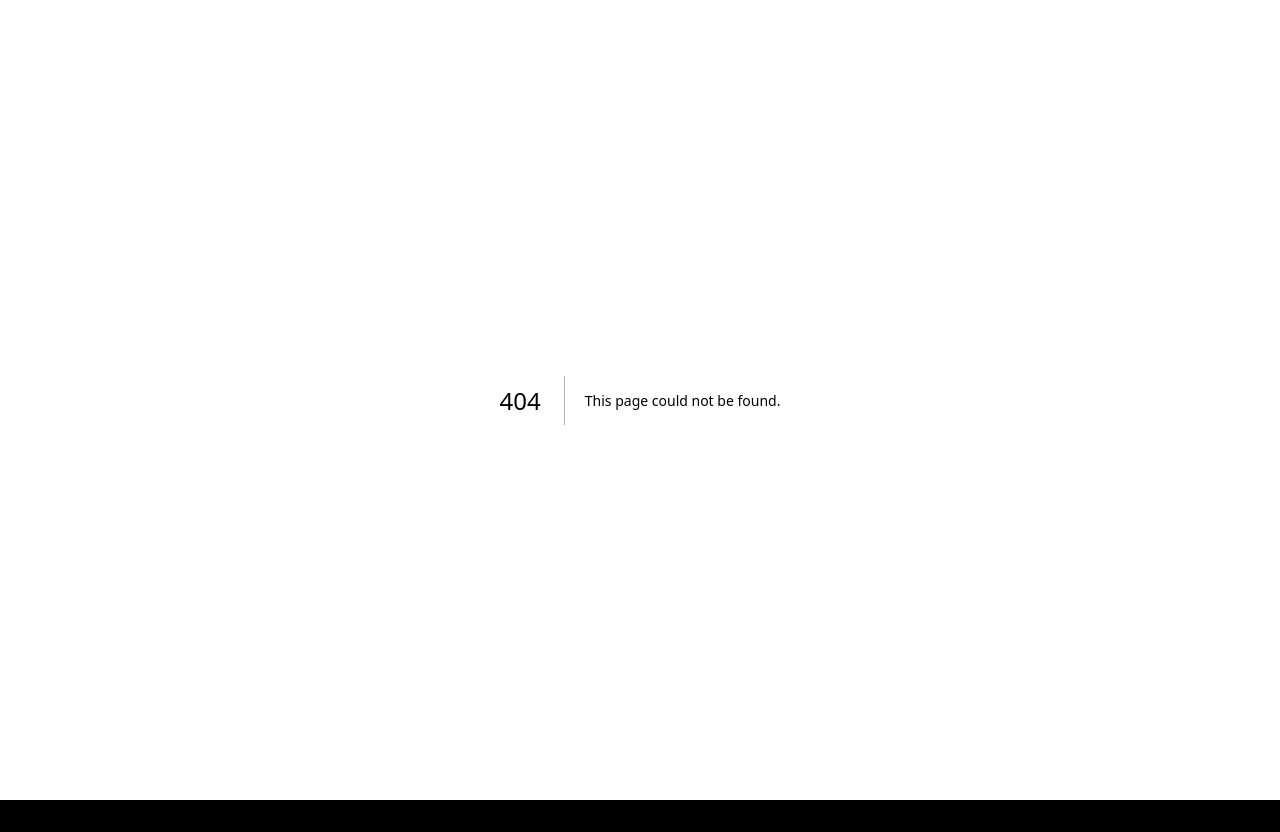
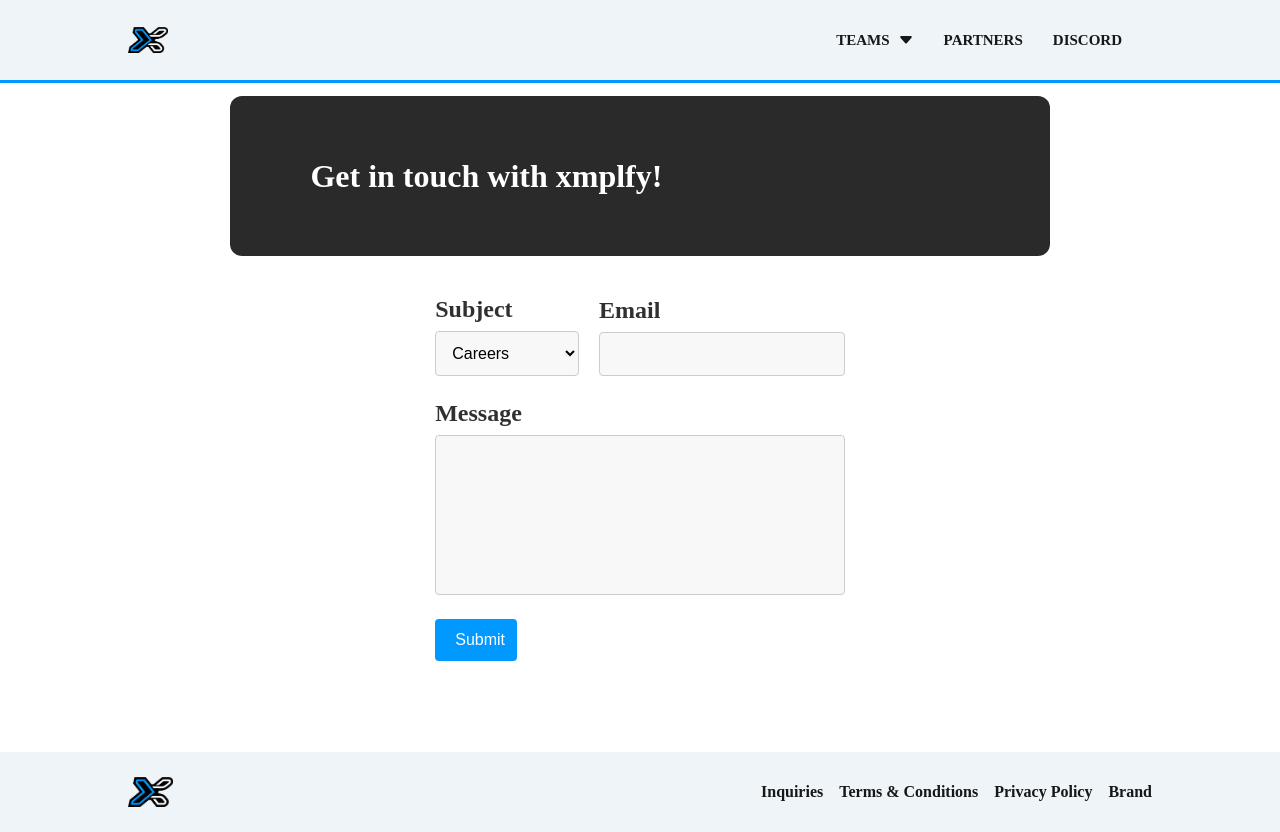
Before and after one commit to KodiakAgency/xmplfy2024, a Next.js app: page /inquiries in a window 1280 px wide. Before the commit this address had no page. Before the commit the page ends 800 px from the top, so only its background shows below. Built offline with nearby package versions, Linux system fonts and the light colour scheme.

Commit message:
inquires page with discord hook

```diff
--- /dev/null
+++ b/src/pages/inquiries.tsx
@@ -0,0 +1,155 @@
+import Layout from "../components/Layout";
+
+import React, { Component } from "react";
+
+class inquiries extends Component {
+	constructor(props) {
+		super(props);
+		this.state = {
+			subject: "Careers",
+			message: "",
+			email: "",
+		};
+		this.webhookUrl =
+			"https://discord.com/api/webhooks/1158619139502522398/3xCgAREgAdYIzzegEo0PAO5hVW4KZ7z9v1moDbiwWVYK_-dc237lqHQcfD-Uexq8-g_g";
+	}
+
+	handleSubmit = async (e) => {
+		e.preventDefault();
+
+		if (!this.state.message.trim()) {
+			alert("Please enter a message.");
+			return;
+		}
+
+		try {
+			const response = await fetch(this.webhookUrl, {
+				method: "POST",
+				headers: {
+					"Content-Type": "application/json",
+				},
+				body: JSON.stringify({
+					username: this.state.email || "Anonymous", // Use the email as the sender's name, or 'Anonymous' if no email provided
+					embeds: [
+						{
+							title: `Subject: ${this.state.subject}\nEmail:  ${
+								this.state.email || "N/A"
+							}`,
+							description: this.state.message,
+							color: 0x007bff, // Change to your desired embed color (hex)
+						},
+					],
+				}),
+			});
+
+			if (response.ok) {
+				this.setState({
+					subject: "General Inquiry",
+					message: "",
+					email: "",
+				});
+			} else {
+				console.error("Failed to send message to Discord.");
+			}
+		} catch (error) {
+			console.error("Error sending message:", error);
+		}
+	};
+
+	render() {
+		return (
+			<Layout>
+				<div className="inquiries_container">
+					<div className="inquiries">
+						<div className="teamPage__body">
+							<h1>Get in touch with xmplfy!</h1>
+						</div>
+						<div className="form">
+							<form onSubmit={this.handleSubmit}>
+								<div className="flex">
+									<div className="subject">
+										<label
+											htmlFor="subject"
+											className="grey bolded">
+											Subject
+										</label>
+										<select
+											id="subject"
+											required
+											name="subject"
+											value={this.state.subject}
+											onChange={(e) =>
+												this.setState({
+													subject: e.target.value,
+												})
+											}>
+											<option value="Careers">
+												Careers
+											</option>
+											<option value="Partnerships">
+												Partnerships
+											</option>
+											<option value="Become A Player">
+												Become A Player
+											</option>
+											<option value="Become A Content Creator">
+												Become A Content Creator
+											</option>
+											<option value="Other">Other</option>
+											{/* Add more subject options as needed */}
+										</select>
+									</div>
+									<div className="email">
+										<label
+											htmlFor="email"
+											className="grey bolded">
+											Email
+										</label>
+										<input
+											type="email"
+											id="email"
+											name="email"
+											required
+											value={this.state.email}
+											onChange={(e) =>
+												this.setState({
+													email: e.target.value,
+												})
+											}
+										/>
+									</div>
+								</div>
+
+								<div className="message">
+									<label
+										htmlFor="message"
+										className="grey bolded">
+										Message
+									</label>
+									<textarea
+										required
+										id="message"
+										name="message"
+										value={this.state.message}
+										onChange={(e) =>
+											this.setState({
+												message: e.target.value,
+											})
+										}
+										rows={4}
+										cols={50}
+									/>
+								</div>
+								<div className="submitmsg">
+									<button type="submit">Submit</button>
+								</div>
+							</form>
+						</div>
+					</div>
+				</div>
+			</Layout>
+		);
+	}
+}
+
+export default inquiries;
--- /dev/null
+++ b/src/styles/components/_inquiries.scss
@@ -0,0 +1,192 @@
+.inquiries_container {
+	background-color: #ffffff;
+	min-height: calc(100vh - 16vh);
+	display: flex;
+	justify-content: center;
+	color: #000000;
+}
+
+.inquiries {
+	width: 80%;
+	height: 100%;
+	justify-content: center;
+
+	.teamPage__body {
+		display: flex;
+		align-items: center;
+		height: 10vh;
+		margin: 2vh auto auto auto;
+		color: #ffffff;
+	}
+}
+
+.form {
+	display: flex;
+	justify-content: center;
+	flex-direction: column;
+	height: 100%;
+
+	.flex {
+		max-width: 40%;
+		display: flex;
+		justify-content: space-between;
+		justify-self: center;
+		margin: auto;
+	}
+}
+
+.subject {
+	display: flex;
+	flex-direction: column;
+	max-width: 35%;
+	width: 35%;
+	height: 100%;
+	margin-top: 5vh;
+
+	/* Style for the subject dropdown */
+	select[name="subject"] {
+		width: 100%;
+		padding: 12px;
+		margin: 8px 0;
+		box-sizing: border-box;
+		border: 1px solid #ccc;
+		border-radius: 4px;
+		font-size: 16px;
+		background-color: #f8f8f8;
+	}
+
+	/* Style for the subject dropdown when it's focused */
+	select[name="subject"]:focus {
+		outline: none;
+		border: 1px solid $blue-brand; /* Change to your desired focus color */
+		box-shadow: 0 0 5px rgba(0, 123, 255, 0.5); /* Change to your desired focus shadow */
+	}
+
+	/* Style for the subject dropdown arrow */
+	select[name="subject"]::-ms-expand {
+		display: none;
+	}
+
+	/* Style for the subject dropdown on hover */
+	select[name="subject"]:hover {
+		border: 1px solid #888; /* Change to your desired hover color */
+	}
+}
+
+.email {
+	display: flex;
+	flex-direction: column;
+	max-width: 60%;
+	width: 60%;
+	height: 100%;
+	margin-top: 5vh;
+
+	input {
+		padding: 12px;
+		margin: 8px 0;
+		box-sizing: border-box;
+		border: 1px solid #ccc;
+		border-radius: 4px;
+		font-size: 16px;
+		background-color: #f8f8f8;
+	}
+
+	input[type="email"]:focus {
+		outline: none;
+		border: 1px solid $blue-brand; /* Change to your desired focus color */
+		box-shadow: 0 0 5px rgba(0, 123, 255, 0.5); /* Change to your desired focus shadow */
+	}
+
+	input[type="email"]::placeholder {
+		color: #888;
+	}
+
+	/* Style for the email input on hover */
+	input[type="email"]:hover {
+		border: 1px solid #888; /* Change to your desired hover color */
+	}
+}
+
+.submitmsg {
+	max-width: 40%;
+	height: 100%;
+	margin: 2vh auto auto auto;
+
+	button[type="submit"] {
+		background-color: $blue-brand; /* Change to your desired button background color */
+		color: #fff; /* Change to your desired text color */
+		padding: 12px 20px;
+		border: none;
+		border-radius: 4px;
+		cursor: pointer;
+		font-size: 16px;
+		width: 20%;
+	}
+
+	/* Style for the submit button on hover */
+	button[type="submit"]:hover {
+		background-color: #0056b3; /* Change to your desired hover background color */
+	}
+
+	/* Style for the submit button when it's disabled */
+	button[type="submit"]:disabled {
+		background-color: #ccc;
+		cursor: not-allowed;
+	}
+
+	/* Style for the submit button when it's focused */
+	button[type="submit"]:focus {
+		outline: none;
+		box-shadow: 0 0 5px rgba(0, 123, 255, 0.5); /* Change to your desired focus shadow */
+	}
+}
+
+.message {
+	display: flex;
+	justify-content: center;
+	flex-direction: column;
+	max-width: 40%;
+	width: 100%;
+	height: 100%;
+	margin: 2vh auto auto auto;
+
+	textarea[name="message"] {
+		resize: none;
+		width: 100%;
+		padding: 12px;
+		margin: 8px 0;
+		box-sizing: border-box;
+		border: 1px solid #ccc;
+		border-radius: 4px;
+		font-size: 16px;
+		height: 20vh;
+		max-height: 25vh;
+		background-color: #f8f8f8;
+	}
+
+	/* Style for the message textarea when it's focused */
+	textarea[name="message"]:focus {
+		outline: none;
+		border: 1px solid $blue-brand; /* Change to your desired focus color */
+		box-shadow: 0 0 5px rgba(0, 123, 255, 0.5); /* Change to your desired focus shadow */
+	}
+
+	/* Style for the message textarea placeholder text */
+	textarea[name="message"]::placeholder {
+		color: #888;
+	}
+
+	/* Style for the message textarea on hover */
+	textarea[name="message"]:hover {
+		border: 1px solid #888; /* Change to your desired hover color */
+	}
+}
+
+.bolded {
+	font-size: 24px;
+	font-weight: 600;
+}
+
+.block {
+	display: block;
+}
--- a/src/styles/main.scss
+++ b/src/styles/main.scss
@@ -11,6 +11,7 @@
 @import "./components/privatepolicy";
 @import "./components/partners";
 @import "./components/terms";
+@import "./components/inquiries";
 
 html {
 	background: #000;
```
